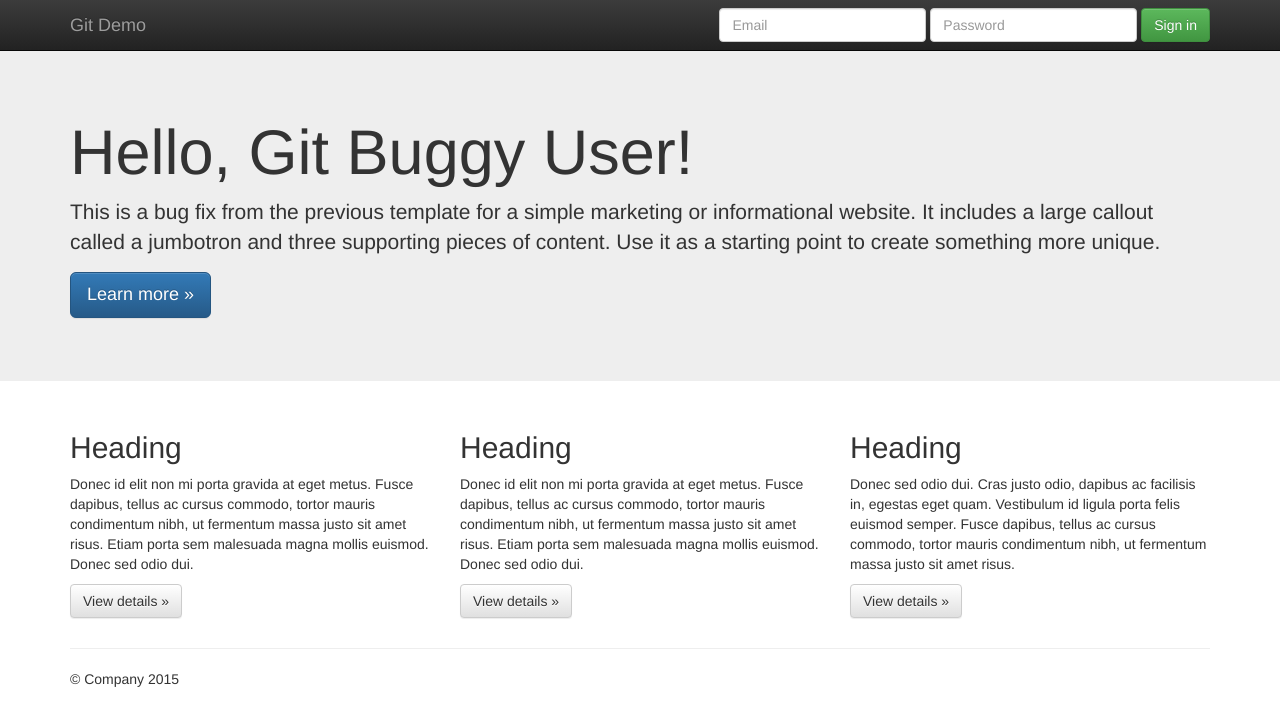
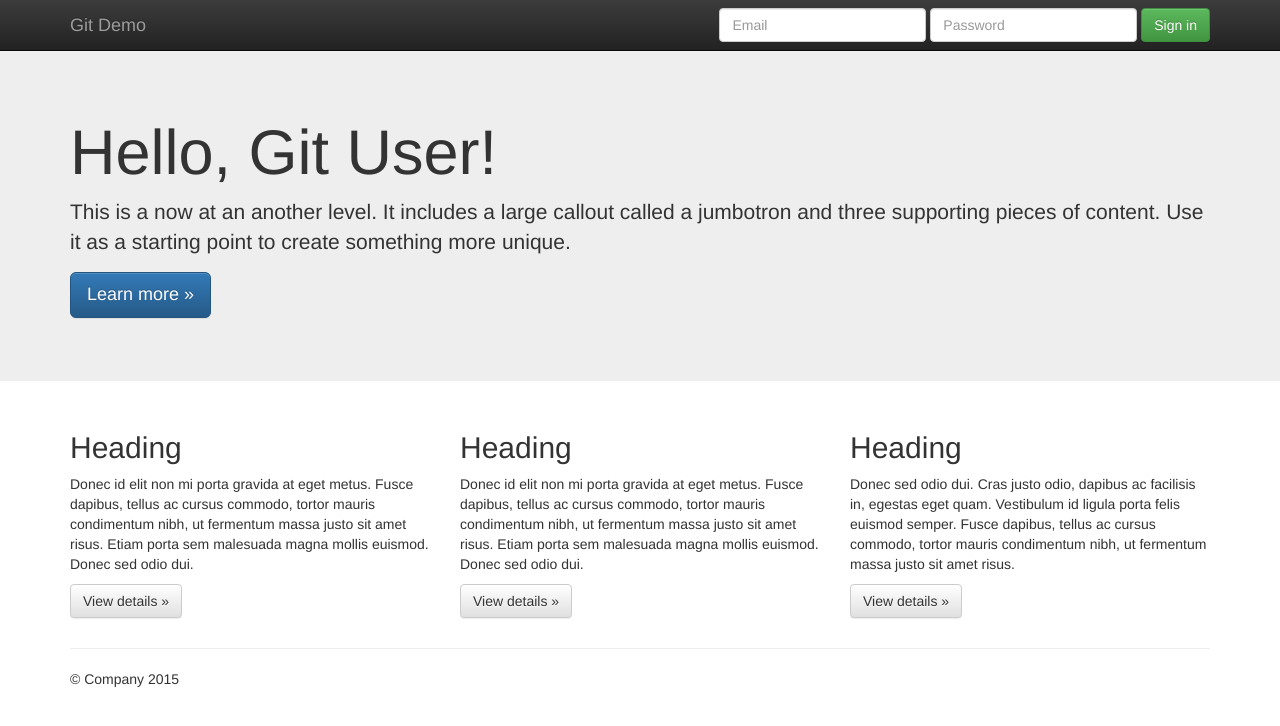
Before and after one commit to unovikash/dataToDecisions, a plain HTML site: page index.html in a window 1280 px wide. Drawn offline with nearby package versions, Linux system fonts and the light colour scheme.

```diff
--- a/index.html
+++ b/index.html
@@ -55,8 +55,8 @@
     <!-- Main jumbotron for a primary marketing message or call to action -->
     <div class="jumbotron">
       <div class="container">
-        <h1>Hello, Git Buggy User!</h1>
-        <p>This is a bug fix from the previous template for a simple marketing or informational website. It includes a large callout called a jumbotron and three supporting pieces of content. Use it as a starting point to create something more unique.</p>
+        <h1>Hello, Git User!</h1>
+        <p>This is a now at an another level. It includes a large callout called a jumbotron and three supporting pieces of content. Use it as a starting point to create something more unique.</p>
         <p><a class="btn btn-primary btn-lg" href="#" role="button">Learn more &raquo;</a></p>
       </div>
     </div>
```
Also changed, not shown: ToDo.txt.
